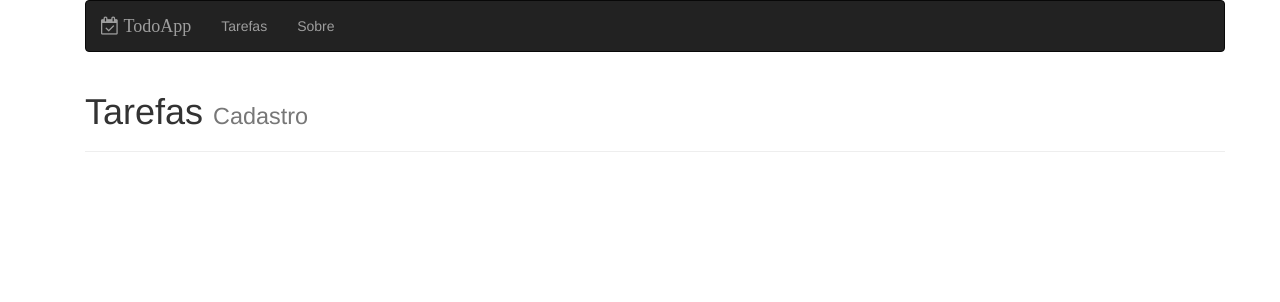
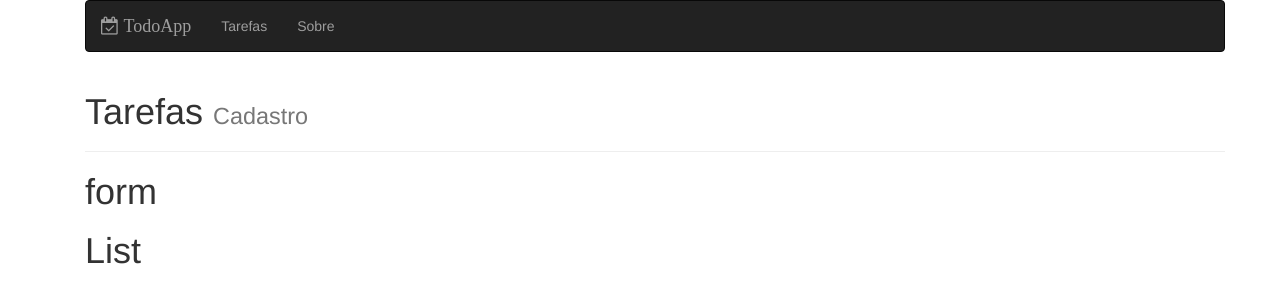
Before and after one commit to GuilCMattos/frontendToDoApp, a React (Create React App) app: page /#/todos in a window 1280 px wide. Shown: the top 302 px of the page. Built offline with nearby package versions, Linux system fonts and the light colour scheme.

Commit message:
add: TodoForm and TodoList component

```diff
--- a/src/todo/Todo.jsx
+++ b/src/todo/Todo.jsx
@@ -1,11 +1,16 @@
 import React, { Component } from 'react'
 import PageHeader from '../template/PageHeader'
+import TodoList from './TodoList'
+
+import TodoForm from './TodoForm'
 
 export default class Todo extends Component {
     render(){
         return(
             <div>
                 <PageHeader name="Tarefas" small="Cadastro"/>
+                <TodoForm/>
+                <TodoList />
             </div>
         )
     }
--- /dev/null
+++ b/src/todo/TodoForm.jsx
@@ -0,0 +1,7 @@
+import React from "react";
+
+export default props => (
+    <div>
+        <h1>form</h1>
+    </div>
+)
--- /dev/null
+++ b/src/todo/TodoList.jsx
@@ -0,0 +1,7 @@
+import React from "react";
+
+export default props => (
+    <div>
+        <h1>List</h1>
+    </div>
+)
```
